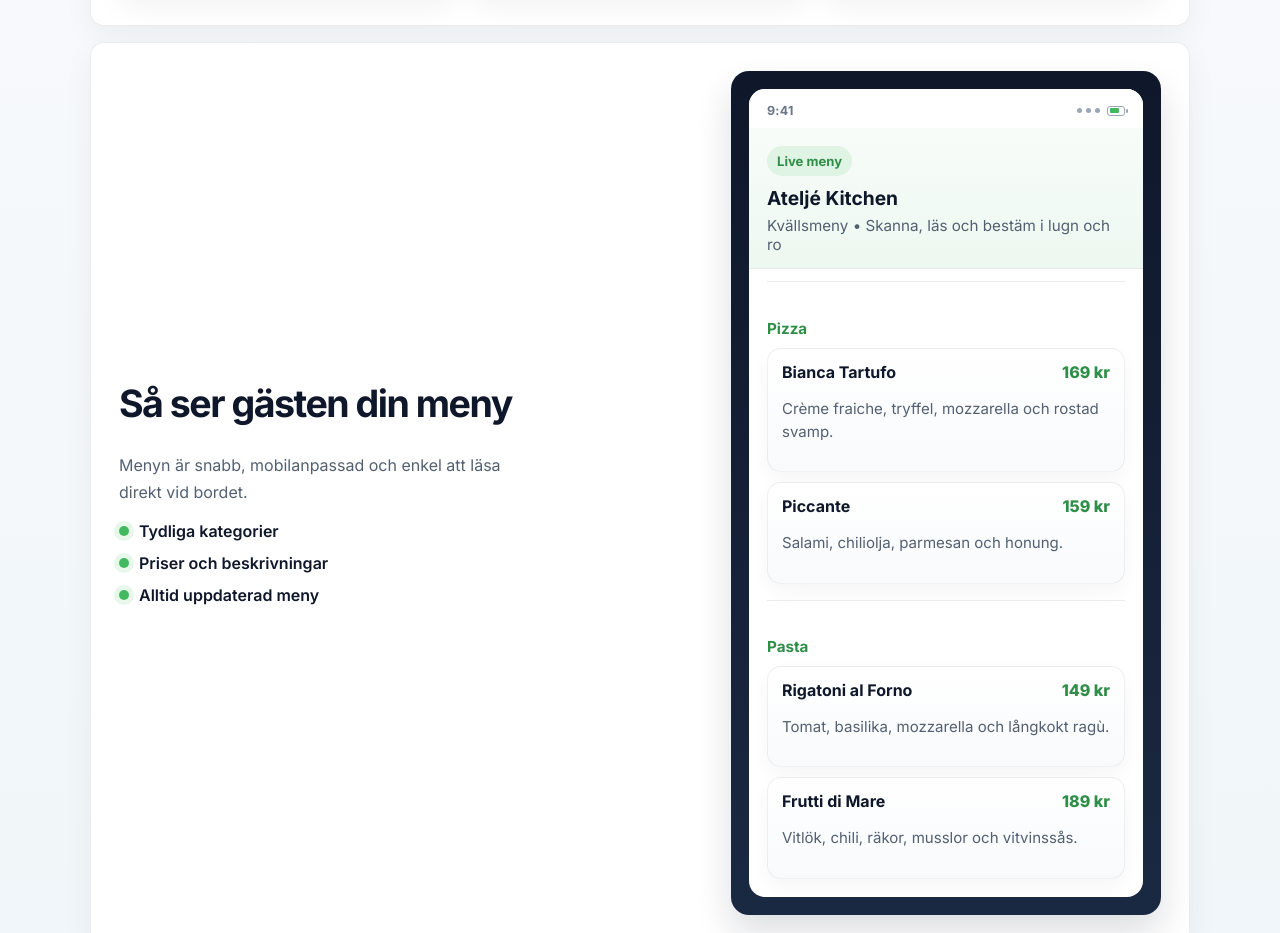
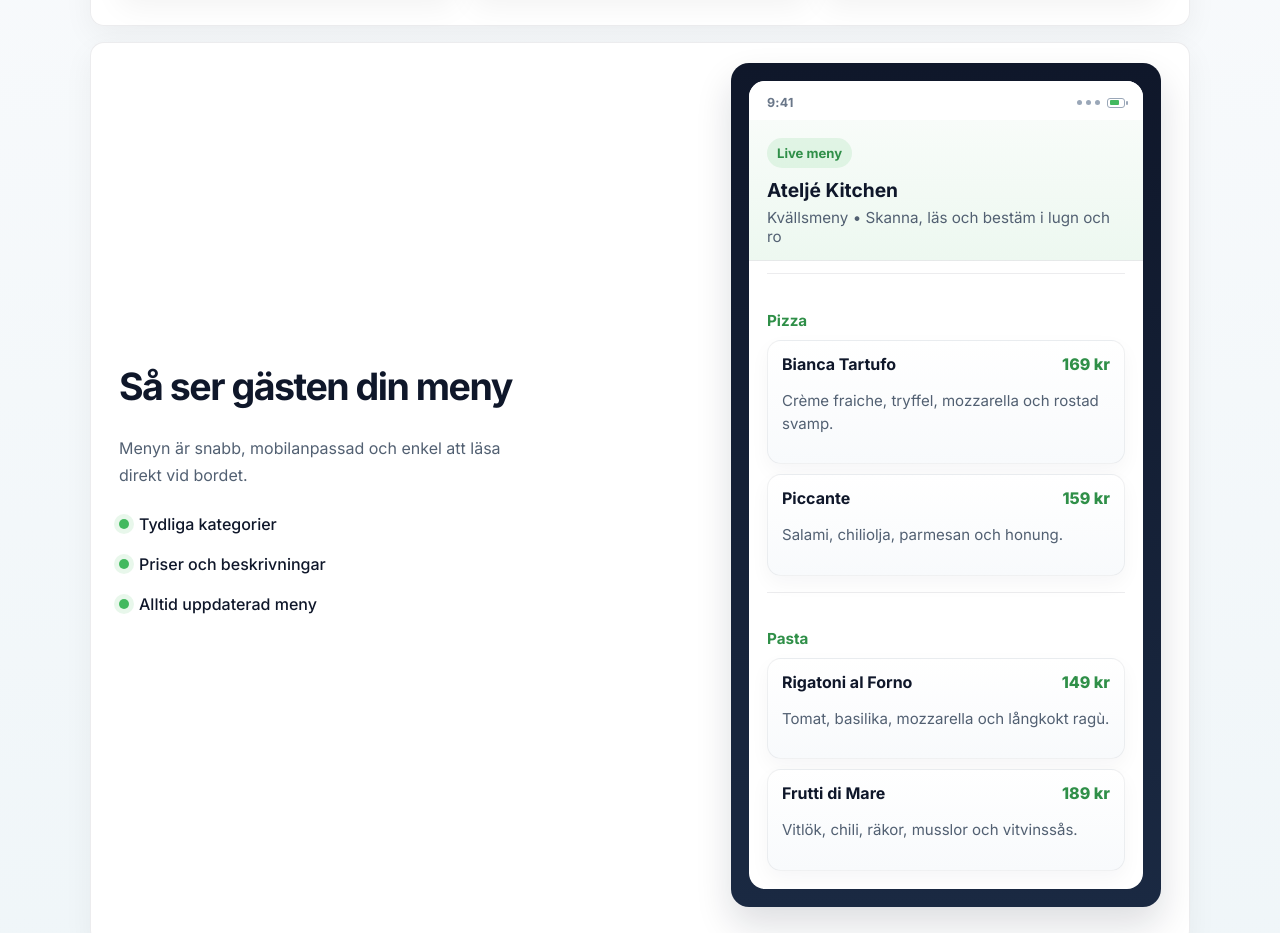
Before and after one commit to hofsmog/menuqr, a plain HTML site: page index.html in a window 1280 px wide. Shown: the part 1193-2126 px from the top of the page. Drawn offline with nearby package versions, Linux system fonts and the light colour scheme.

Commit message:
Update index.html

```diff
--- a/index.html
+++ b/index.html
@@ -1446,7 +1446,7 @@
     .lp-demo-points {
       display: grid;
       gap: 12px;
-      margin: 0;
+      margin: 10px 0 0;
       padding: 0;
       list-style: none;
     }
@@ -1456,7 +1456,8 @@
       align-items: center;
       gap: 10px;
       color: var(--text);
-      font-weight: 600;
+      font-weight: 500;
+      margin-bottom: 8px;
     }
 
     .lp-demo-points li::before {
@@ -1475,6 +1476,7 @@
       border-radius: 18px;
       background: linear-gradient(180deg, #0f172a 0%, #1a2942 100%);
       box-shadow: 0 18px 36px rgba(15, 23, 42, 0.14);
+      transform: translateY(-8px);
     }
 
     .lp-demo-screen {
```
